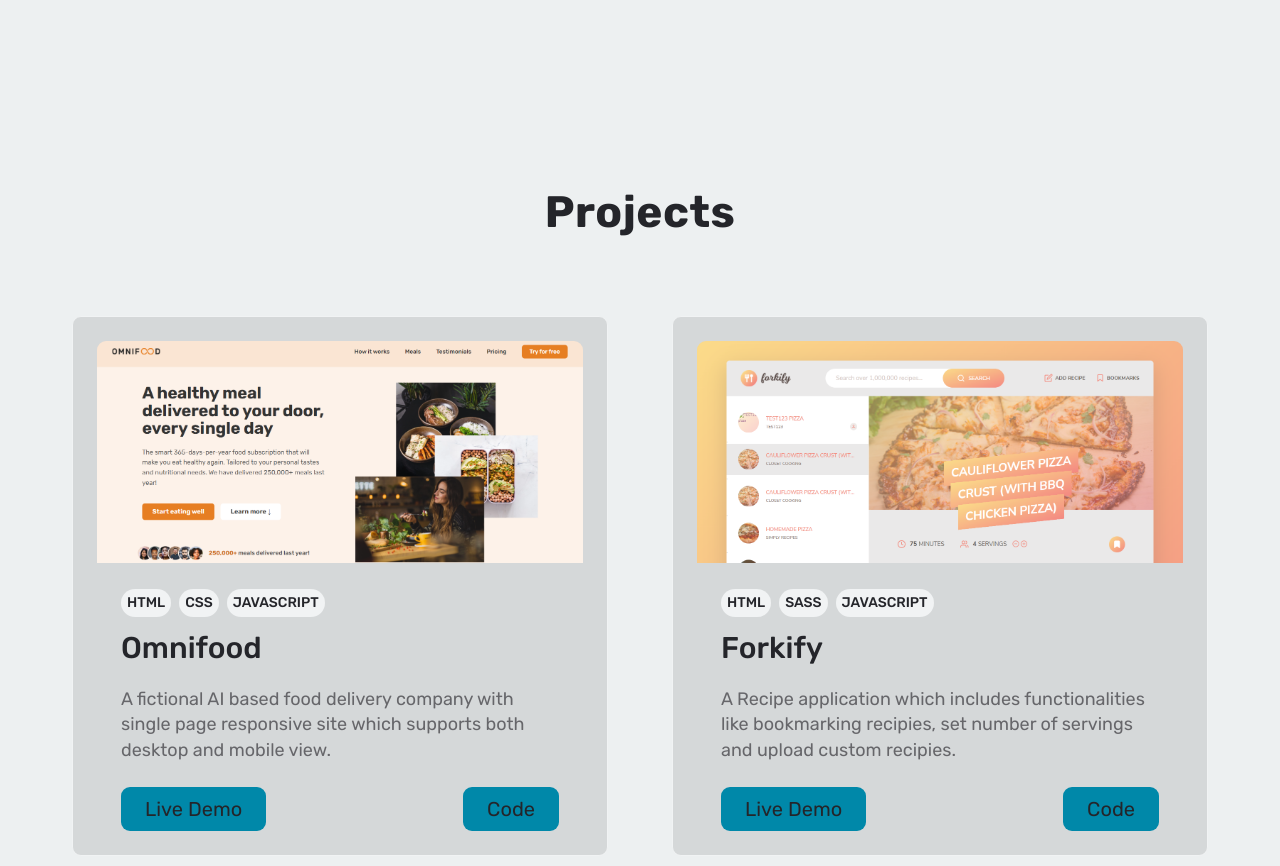
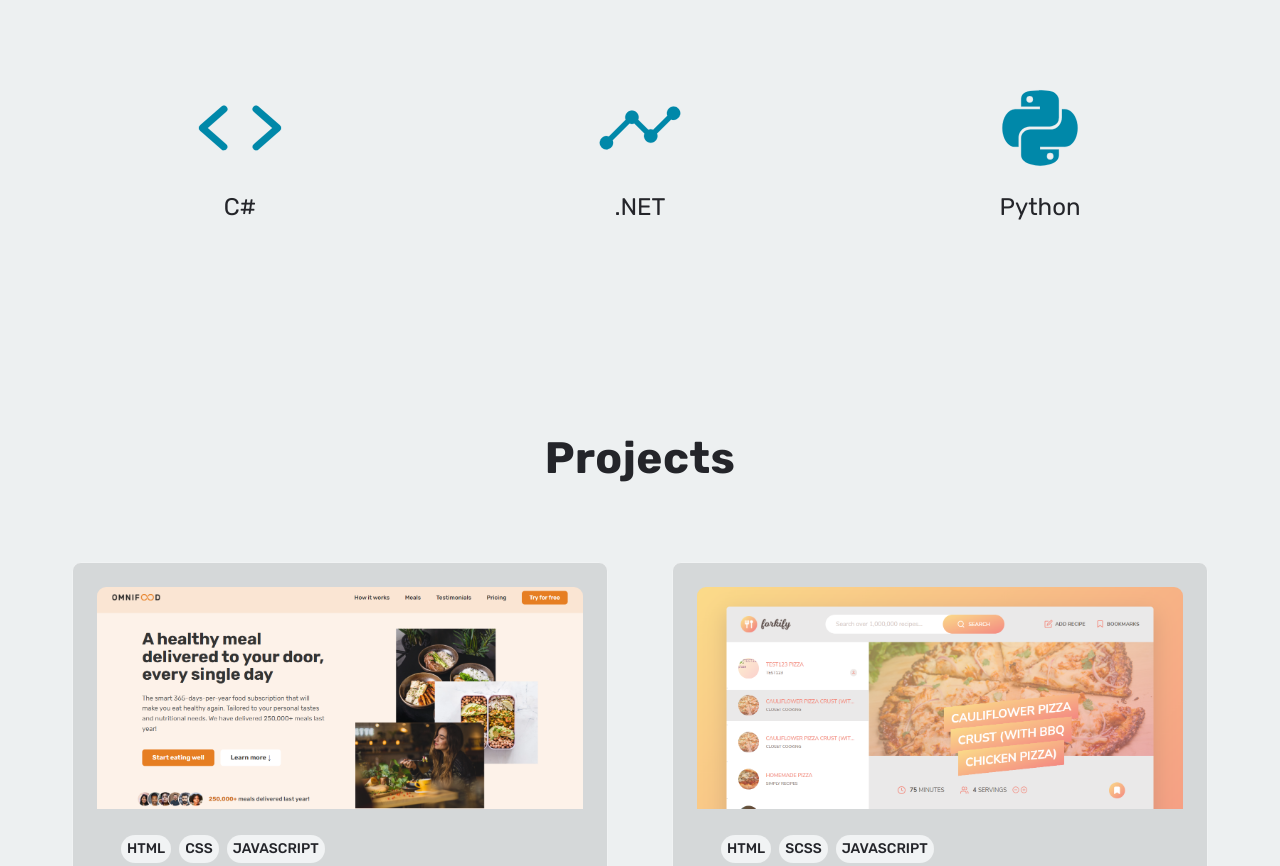
Before and after one commit to vishnuprasadbhat/my-portfolio, a plain HTML site: page index.html in a window 1280 px wide. Shown: the part 1392-2258 px from the top of the page. Drawn offline with nearby package versions, Linux system fonts and the light colour scheme.

Commit message:
updated skills

```diff
--- a/index.html
+++ b/index.html
@@ -131,6 +131,25 @@
                 <p>GIT</p>
               </div>
             </li>
+
+            <li class="skill-item">
+              <div class="skill-name">
+                <ion-icon class="icons icons-lg" name="code"></ion-icon>
+                <p>C#</p>
+              </div>
+            </li>
+            <li class="skill-item">
+              <div class="skill-name">
+                <ion-icon class="icons icons-lg" name="analytics"></ion-icon>
+                <p>.NET</p>
+              </div>
+            </li>
+            <li class="skill-item">
+              <div class="skill-name">
+                <ion-icon class="icons icons-lg" name="logo-python"></ion-icon>
+                <p>Python</p>
+              </div>
+            </li>
           </ul>
         </div>
       </section>
@@ -178,7 +197,7 @@
             <div class="project-text-box">
               <div class="stack-tag">
                 <span class="tag">HTML</span>
-                <span class="tag">SASS</span>
+                <span class="tag">SCSS</span>
                 <span class="tag">JavaScript</span>
               </div>
               <p class="project-title">Forkify</p>
```
